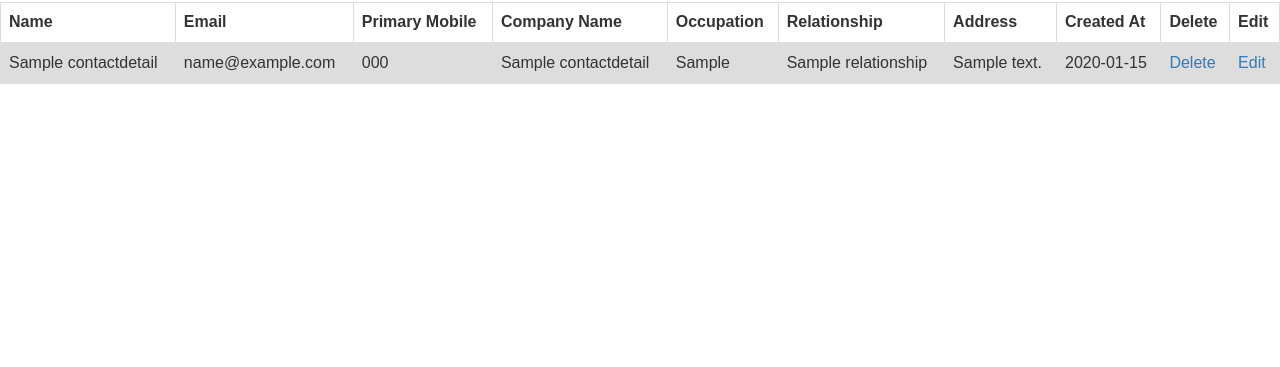
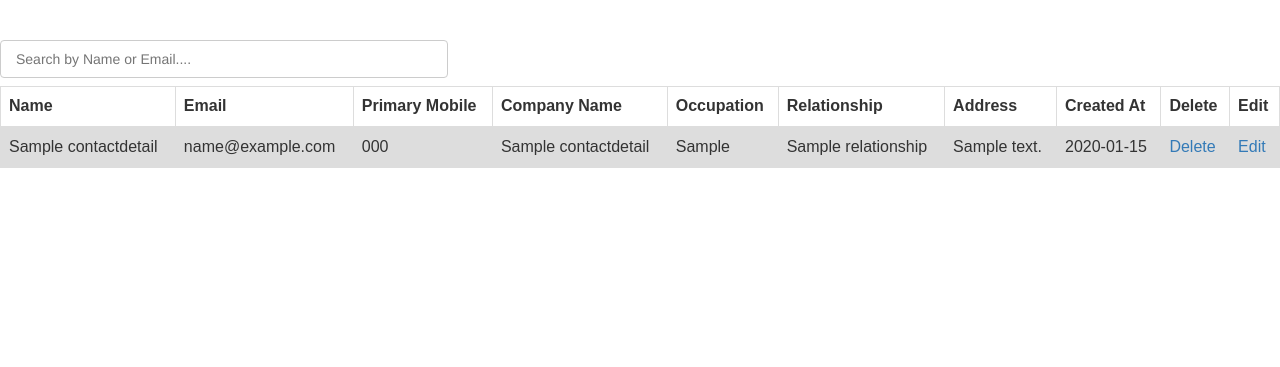
Before and after one commit to Naresh249/contactbook, a Django app: page / in a window 1280 px wide. Shown: the part 88-455 px from the top of the page. Run offline with Django 3.2, Linux system fonts and the light colour scheme; a user stored in the database is signed in; tables that the repository leaves empty hold one stand-in row (values such as "Sample post"); some libraries are stand-ins or nearby versions.

Commit message:
search api added

```diff
--- a/src/apps/contacts/urls.py
+++ b/src/apps/contacts/urls.py
@@ -7,4 +7,5 @@ urlpatterns = [
 	url(r'^user/$', views.User.as_view(), name='login'),
 	url(r'^logout/$', views.user_logout, name='logout'),
 	url(r'^contact-form/$', views.ContactForm.as_view(), name='logout'),
+	url(r'^search/$', views.search_contact, name='search_contact'),
 ]
--- a/src/apps/contacts/views.py
+++ b/src/apps/contacts/views.py
@@ -5,6 +5,7 @@ from django.contrib.auth.decorators import login_required
 from django.contrib.auth import authenticate, login, logout
 from django.core.paginator import EmptyPage, PageNotAnInteger, Paginator
 from django.db import transaction
+from django.db.models import Q
 from django.utils.decorators import method_decorator
 from django.shortcuts import render
 from django.views.generic import View
@@ -82,7 +83,7 @@ class Contacts(View):
 		""" Deleting a contact"""
 		template_name = 'dashboard.html'
 		contact_details_id = request.body.decode().split("=")[1]
-		# Deleting mapping
+		# Deleting mapping - user_id make sure authorization of data
 		UserContactMapping.objects.filter(
 			user_id=request.user.id,contact_details_id=contact_details_id).update(is_deleted=True)
 
@@ -144,6 +145,26 @@ def user_logout(request):
 		request, template_name,
 		context={'BASE_URL': settings.BASE_URL, 'message': 'User Sucessfully Logout!'})
 
+@login_required
+def search_contact(request):
+	"""
+	Searching on pagination
+	"""
+	name_or_email = request.GET.get('search', '')
+	template_name = 'dashboard.html'
+	data = UserContactMapping.objects.filter(
+		(Q(contact_details__name__contains=name_or_email)\
+		 | Q(contact_details__contact__email__contains=name_or_email)),
+			user_id=request.user.id, is_deleted=False,).select_related(
+		'contact_details').order_by('-created_at')
+	contacts = contact_serializer.FetchContactDetailsSerializers(
+			data, many=True).data
+	paginator = Paginator(contacts, 10)
+	contacts = paginator.page(1)
+	return render(request, template_name, context={
+			'BASE_URL': settings.BASE_URL, 'contacts': contacts
+		})
+
 class ContactForm(View):
 	"""
 	Contact Form
--- a/src/static/js/contact.js
+++ b/src/static/js/contact.js
@@ -25,7 +25,21 @@ $(".deleteUser").click(function (e) {
             headers: {'X-CSRFToken': csrftoken},
             type: 'DELETE',
             success: function(response) {
-                alert(response);
+                console.log('success');
             }
         });
     });
+
+function search_contact() {
+    data = $('#keyword').val();
+    var csrftoken = getCookie('csrftoken');
+    $.ajax({
+            url: BASE_URL + 'search?search=' + data,
+            headers: {'X-CSRFToken': csrftoken},
+            type: 'get',
+            success: function(response) {
+                console.log('success');
+                /*alert(response);*/
+            }
+        });
+};
--- a/src/templates/dashboard.html
+++ b/src/templates/dashboard.html
@@ -1,6 +1,8 @@
 {% extends 'base.html' %}
+
 {% block dashboard %}
-	<table class="table table-bordered" style="margin-top: -30px;">
+	<input id="keyword" type="text" onkeypress="search_contact()" name="search" placeholder="Search by Name or Email....">
+	<table class="table table-bordered" style="">
 	  <thead>
 	    <tr>
 	      <th>Name</th>
```
